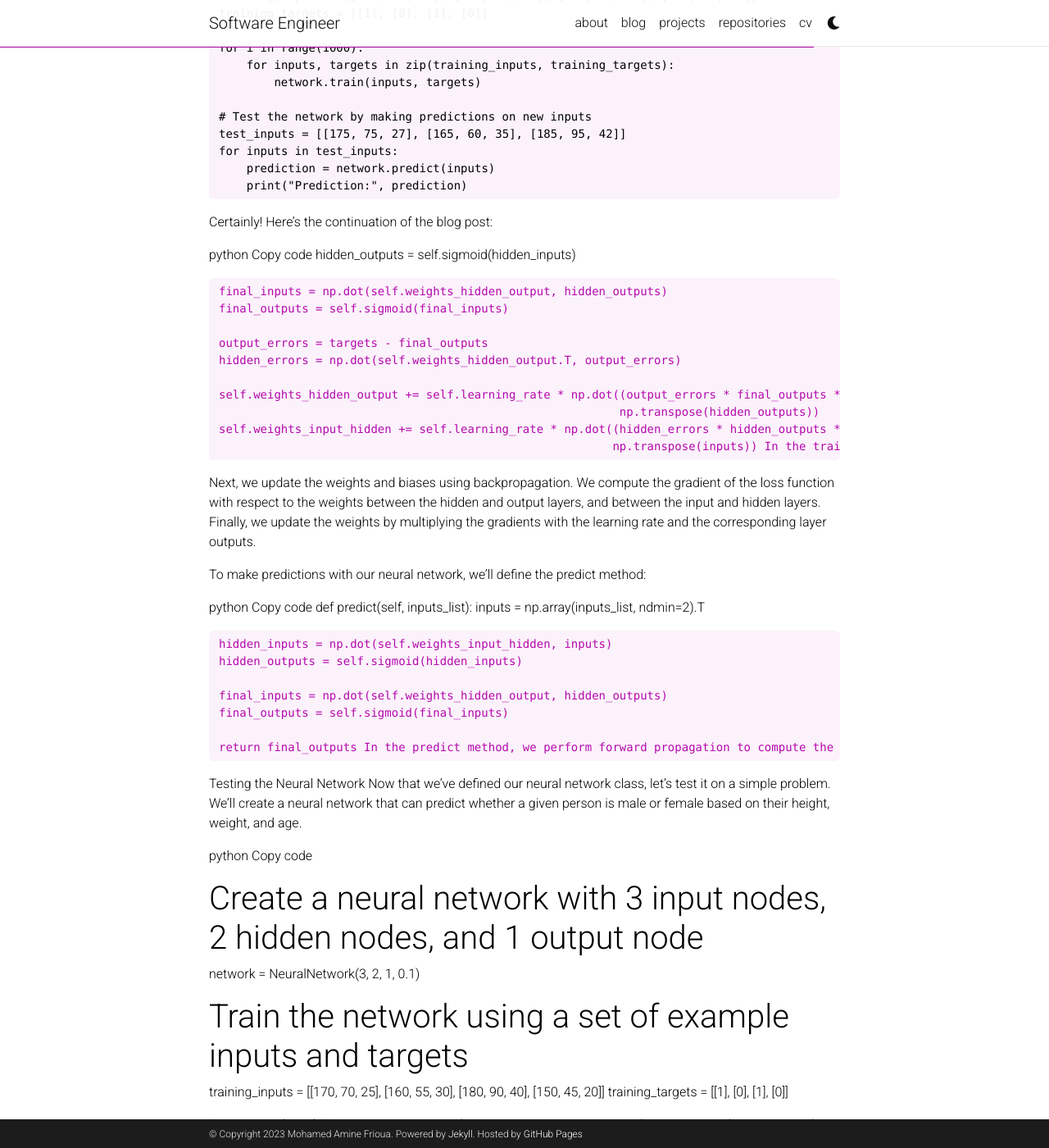
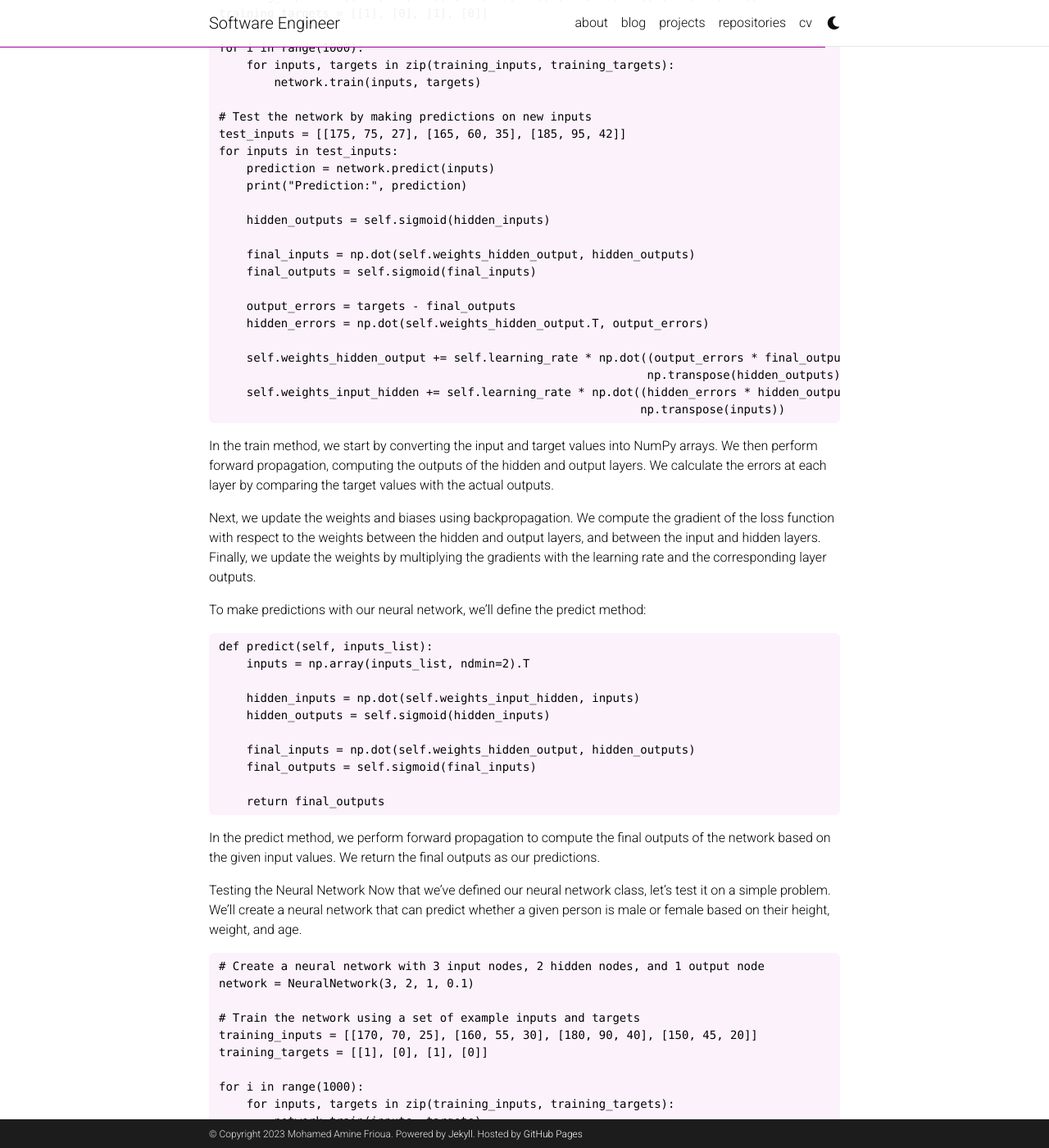
Before and after one commit to AmineFrioua/aminefrioua.github.io, a Jekyll site: the page built from _projects/3_project.md, in a window 1280 px wide and 1400 px high, scrolled down 2796 px. Shown: the whole window at 82% size. Built offline with Jekyll 4.4.1, drawn with Linux system fonts in a browser that asks for light colours; full-size pictures stand in for the smaller copies a plugin makes; comment, search, counter and statistics services are not loaded; a style sheet for code colours, icons or effects is not loaded; some of the changed text lies outside the part shown.

Commit message:
fixing small posts bug

````diff
--- a/_projects/3_project.md
+++ b/_projects/3_project.md
@@ -118,14 +118,7 @@
 for inputs in test_inputs:
     prediction = network.predict(inputs)
     print("Prediction:", prediction)
-```
-{% endraw %}
 
-
-Certainly! Here's the continuation of the blog post:
-
-python
-Copy code
     hidden_outputs = self.sigmoid(hidden_inputs)
 
     final_inputs = np.dot(self.weights_hidden_output, hidden_outputs)
@@ -138,14 +131,17 @@ Copy code
                                                               np.transpose(hidden_outputs))
     self.weights_input_hidden += self.learning_rate * np.dot((hidden_errors * hidden_outputs * (1 - hidden_outputs)),
                                                              np.transpose(inputs))
+```
+{% endraw %}
+
 In the train method, we start by converting the input and target values into NumPy arrays. We then perform forward propagation, computing the outputs of the hidden and output layers. We calculate the errors at each layer by comparing the target values with the actual outputs.
 
 Next, we update the weights and biases using backpropagation. We compute the gradient of the loss function with respect to the weights between the hidden and output layers, and between the input and hidden layers. Finally, we update the weights by multiplying the gradients with the learning rate and the corresponding layer outputs.
 
 To make predictions with our neural network, we'll define the predict method:
 
-python
-Copy code
+{% raw %}
+```py
 def predict(self, inputs_list):
     inputs = np.array(inputs_list, ndmin=2).T
 
@@ -156,13 +152,16 @@ def predict(self, inputs_list):
     final_outputs = self.sigmoid(final_inputs)
 
     return final_outputs
+```
+{% endraw %}
+
 In the predict method, we perform forward propagation to compute the final outputs of the network based on the given input values. We return the final outputs as our predictions.
 
 Testing the Neural Network
 Now that we've defined our neural network class, let's test it on a simple problem. We'll create a neural network that can predict whether a given person is male or female based on their height, weight, and age.
 
-python
-Copy code
+{% raw %}
+```py
 # Create a neural network with 3 input nodes, 2 hidden nodes, and 1 output node
 network = NeuralNetwork(3, 2, 1, 0.1)
 
@@ -179,6 +178,9 @@
 for inputs in test_inputs:
     prediction = network.predict(inputs)
     print("Prediction:", prediction)
+```
+{% endraw %}
+
 In this example, we train the network using a set of example inputs and targets. We iterate through the training data multiple times, updating the weights and biases after each iteration. After training, we test the network by making predictions on new inputs.
 
 ## Conclusion
@@ -188,6 +190,6 @@ now here is your cookie for reading this or scrolling down.
 
 <div class="row">
     <div class="col-sm mt-3 mt-md-0">
-        {% include figure.html path="assets/img/5.jpg" title="example image" class="img-fluid rounded z-depth-1" %}
+        {% include figure.html path="assets/img/6.jpg" title="example image" class="img-fluid rounded z-depth-1" %}
     </div>
 </div>
````
Also changed, not shown: _projects/4_project.md (+1 -1 lines).
